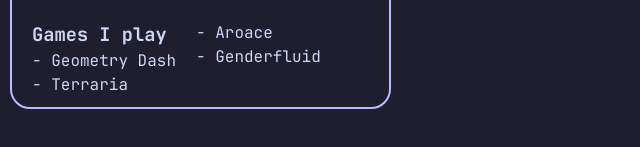
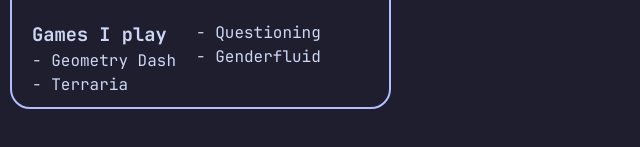
Before and after one commit to swxye/swxye.github.io, a plain HTML site: page pages/homepage/index.html in a window 1280 px wide. Shown: the part 253-400 px from the top of the page, 0-640 px from the left. Drawn offline with Linux system fonts and the light colour scheme.

Commit message:
Update index.html

```diff
--- a/pages/homepage/index.html
+++ b/pages/homepage/index.html
@@ -59,7 +59,7 @@
                             <li>Autistic (ASD I)</li>
                             <li>Bipolar II</li>
                             <br>
-                            <li>Aroace</li>
+                            <li>Questioning</li>
                             <li>Genderfluid</li>
                         </ul>
                     </div>
```
